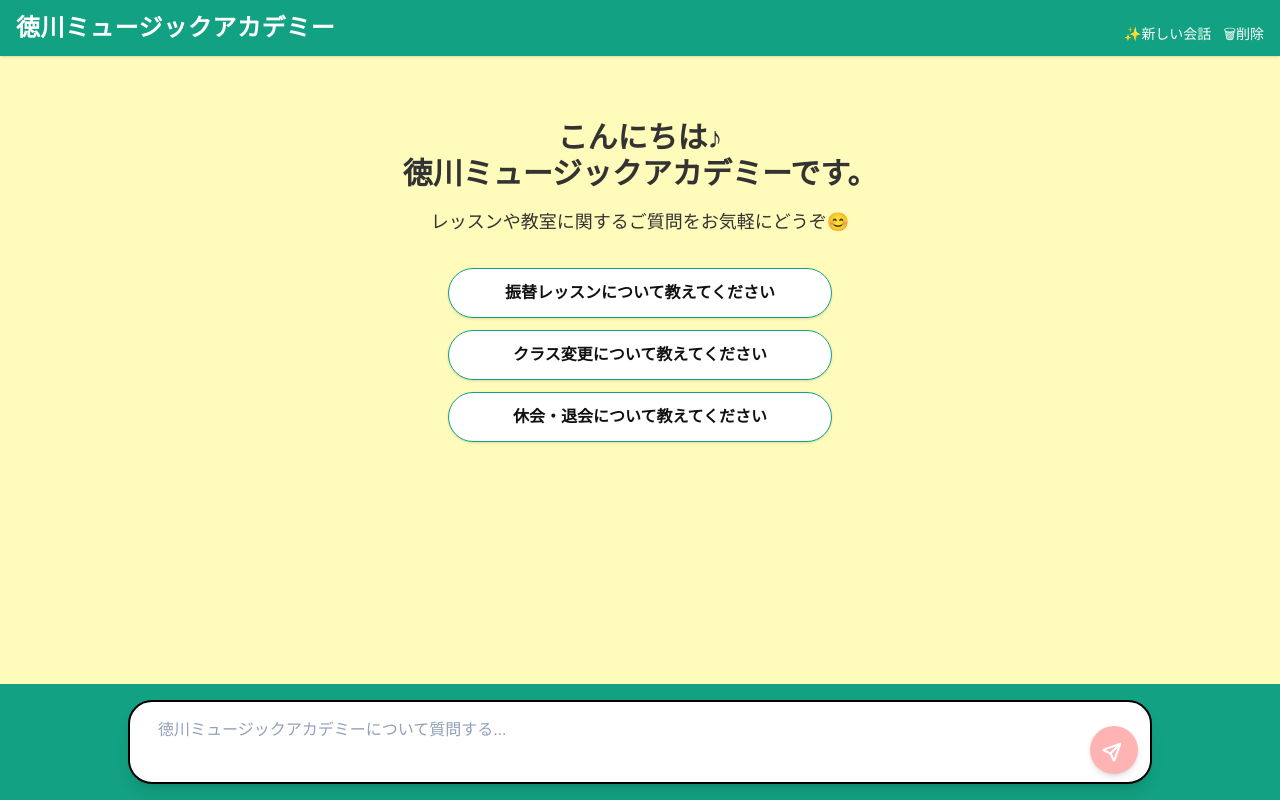
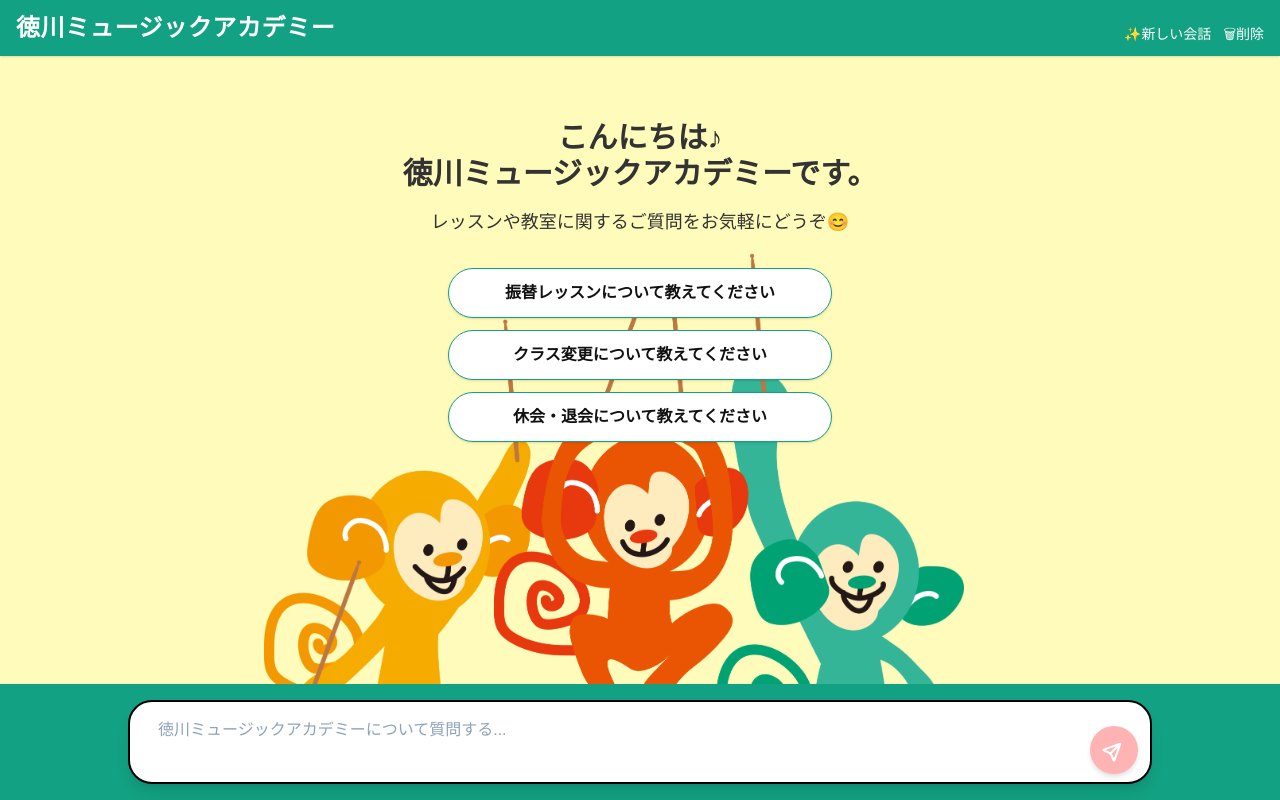
Before and after one commit to tokugawa-music-stuff/tokugawa-music-ai-chat, a Next.js app: page / in a window 1280 px wide. Built offline with nearby package versions, Linux system fonts and the light colour scheme.

Commit message:
背景画像追加

```diff
--- a/src/app/page.tsx
+++ b/src/app/page.tsx
@@ -22,17 +22,40 @@ export default function Home() {
   } = useChatMessages();
 
   return (
-    <div className="flex flex-col min-h-dvh bg-[#FFFBBA] text-slate-800">
+  <div className="relative flex flex-col min-h-dvh bg-[#FFFBBA] text-slate-800 overflow-hidden">
+
+   {/* 背景キャラクター */}
+<div className="absolute inset-0 pointer-events-none select-none z-0">
+  <img
+    src="/mascot.png"
+    alt=""
+    className="
+      absolute
+      top-[70%]
+      left-[48%]
+      -translate-x-1/2
+      -translate-y-1/2
+      w-[70vw]
+      max-w-[700px]
+      opacity-[1]
+    "
+  />
+</div>
+
+    {/* チャット本体 */}
+    <div className="relative z-10 flex flex-col min-h-dvh">
       <ChatHeader
         onStartNewChat={startNewChat}
         onClearHistory={clearHistory}
       />
+
       <MessageList
         messages={messages}
         isLoading={isLoading}
         messagesEndRef={messagesEndRef}
         onSelectQuestion={handleSend}
       />
+
       <ChatInput
         input={input}
         isLoading={isLoading}
@@ -44,5 +67,5 @@ export default function Home() {
         onRetry={retryLastMessage}
       />
     </div>
-  );
-}
+  </div>
+)}
```
Also changed, not shown: public/mascot.png (added).
